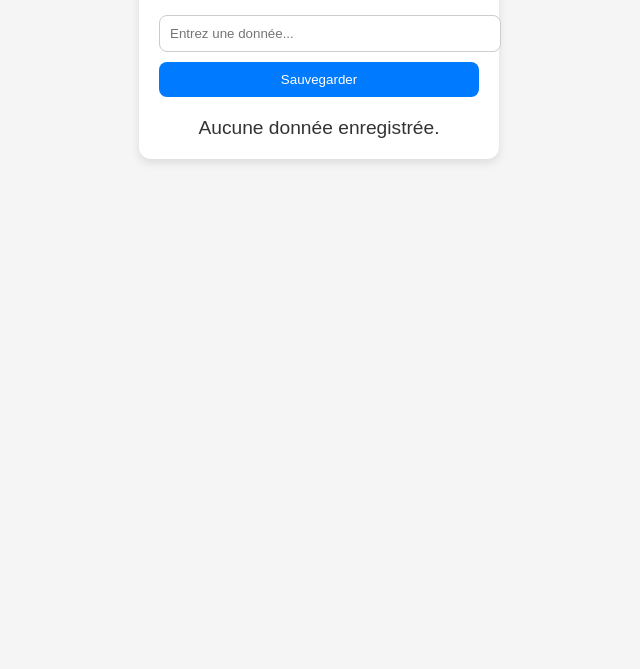
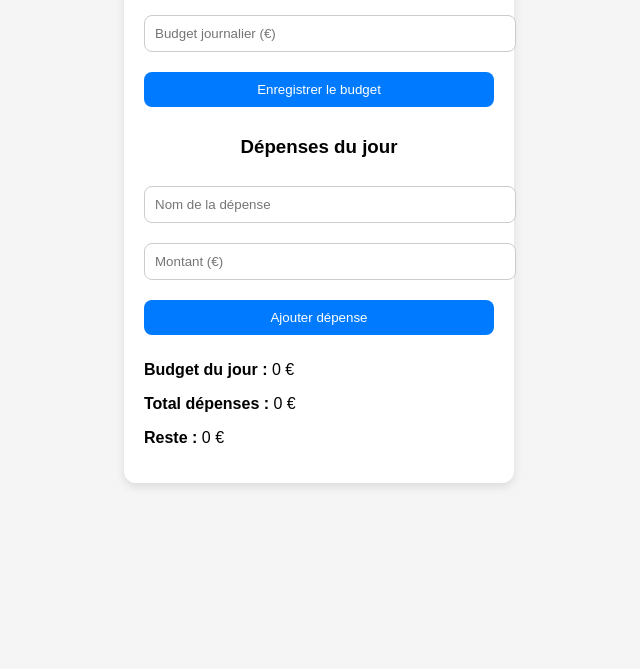
Before and after one commit to fredericBui/localstorage, a plain HTML site: page index.html in a window 1280 px wide. Shown: the part 131-800 px from the top of the page, without its empty margins (321-961 px from the left). Drawn offline with Linux system fonts and the light colour scheme.

Commit message:
Update index.html for budget tracking functionality

```diff
--- a/index.html
+++ b/index.html
@@ -3,74 +3,120 @@
 <head>
   <meta charset="UTF-8" />
   <meta name="viewport" content="width=device-width, initial-scale=1.0" />
-  <title>LocalStorage Demo</title>
+  <title>Budget Journalier</title>
   <style>
     body {
       font-family: Arial, sans-serif;
       background: #f5f5f5;
       padding: 40px;
       display: flex;
-      flex-direction: column;
-      align-items: center;
+      justify-content: center;
     }
     .container {
       background: #fff;
       padding: 20px;
       border-radius: 12px;
       box-shadow: 0 4px 10px rgba(0,0,0,0.1);
-      width: 320px;
-      text-align: center;
+      width: 350px;
     }
-    input {
+    input, button {
       width: 100%;
       padding: 10px;
       margin: 10px 0;
+      border-radius: 8px;
       border: 1px solid #ccc;
-      border-radius: 8px;
     }
     button {
-      padding: 10px 20px;
-      border: none;
       background: #007bff;
       color: #fff;
+      border: none;
+      cursor: pointer;
+    }
+    button:hover { background: #0056b3; }
+    .expense-item {
+      background: #eee;
+      padding: 8px;
       border-radius: 8px;
-      cursor: pointer;
-      width: 100%;
+      margin: 6px 0;
     }
-    button:hover {
-      background: #0056b3;
-    }
-    .output {
-      margin-top: 20px;
-      font-size: 1.2em;
-      color: #333;
-    }
+    h2, h3 { text-align: center; }
   </style>
 </head>
 <body>
   <div class="container">
-    <h2>Sauvegarde LocalStorage</h2>
+    <h2>Budget Journalier</h2>
 
-    <input type="text" id="inputData" placeholder="Entrez une donnée..." />
-    <button onclick="saveData()">Sauvegarder</button>
+    <!-- Fixer le budget -->
+    <input type="number" id="budget" placeholder="Budget journalier (€)" />
+    <button onclick="saveBudget()">Enregistrer le budget</button>
 
-    <div class="output" id="display"></div>
+    <h3>Dépenses du jour</h3>
+
+    <!-- Ajouter une dépense -->
+    <input type="text" id="depenseNom" placeholder="Nom de la dépense" />
+    <input type="number" id="depenseMontant" placeholder="Montant (€)" />
+    <button onclick="addExpense()">Ajouter dépense</button>
+
+    <!-- Affichage -->
+    <div id="resume"></div>
+    <div id="listeDepenses"></div>
   </div>
 
   <script>
-    function saveData() {
-      const value = document.getElementById('inputData').value;
-      localStorage.setItem('maDonnee', value);
-      displayData();
+    const today = new Date().toISOString().split('T')[0]; // yyyy-mm-dd
+
+    function saveBudget() {
+      const budget = document.getElementById('budget').value;
+      localStorage.setItem('budgetJournalier', budget);
+      updateDisplay();
     }
 
-    function displayData() {
-      const saved = localStorage.getItem('maDonnee');
-      document.getElementById('display').innerText = saved ? `Donnée sauvegardée : ${saved}` : "Aucune donnée enregistrée.";
+    function addExpense() {
+      const nom = document.getElementById('depenseNom').value;
+      const montant = parseFloat(document.getElementById('depenseMontant').value);
+
+      if (!nom || !montant) return alert("Veuillez remplir tous les champs.");
+
+      const expenses = JSON.parse(localStorage.getItem('depenses')) || [];
+
+      expenses.push({
+        nom,
+        montant,
+        date: today,
+        time: new Date().toLocaleTimeString()
+      });
+
+      localStorage.setItem('depenses', JSON.stringify(expenses));
+      document.getElementById('depenseNom').value = "";
+      document.getElementById('depenseMontant').value = "";
+      updateDisplay();
     }
 
-    // Affiche automatiquement la donnée au chargement
-    displayData();
+    function updateDisplay() {
+      const budget = parseFloat(localStorage.getItem('budgetJournalier')) || 0;
+      const expenses = JSON.parse(localStorage.getItem('depenses')) || [];
+
+      const todayExpenses = expenses.filter(e => e.date === today);
+      const total = todayExpenses.reduce((acc, e) => acc + e.montant, 0);
+
+      document.getElementById('resume').innerHTML = `
+        <p><strong>Budget du jour :</strong> ${budget} €</p>
+        <p><strong>Total dépenses :</strong> ${total} €</p>
+        <p><strong>Reste :</strong> ${budget - total} €</p>
+      `;
+
+      const listDiv = document.getElementById('listeDepenses');
+      listDiv.innerHTML = "";
+
+      todayExpenses.forEach(e => {
+        const div = document.createElement('div');
+        div.className = 'expense-item';
+        div.textContent = `${e.time} - ${e.nom} : ${e.montant} €`;
+        listDiv.appendChild(div);
+      });
+    }
+
+    updateDisplay();
   </script>
 </body>
 </html>
```
